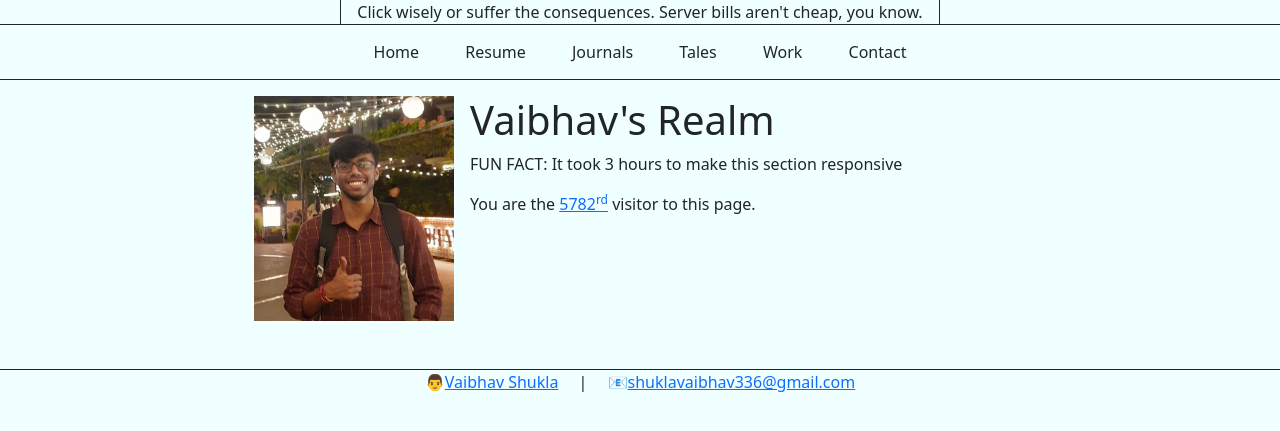
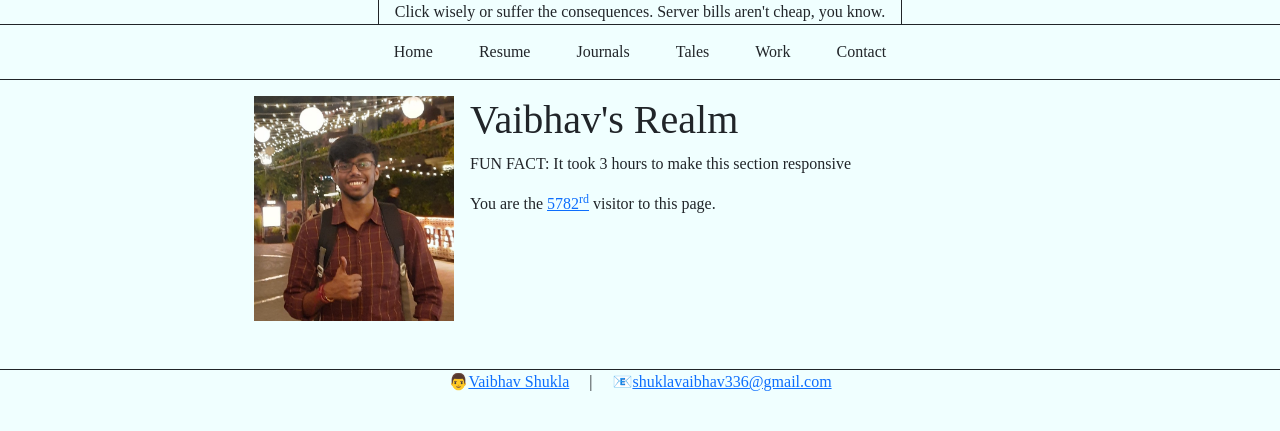
Before and after one commit to mr-vaibh/vaibhav.sh, a Django app: page / in a window 1280 px wide. Shown: the top 431 px of the page. Run offline with Django 5.2, Linux system fonts and the light colour scheme.

Commit message:
font change to Times New Roman && favicons added

```diff
--- a/home/templates/home/base.html
+++ b/home/templates/home/base.html
@@ -9,6 +9,7 @@
 
     <!-- CSS -->
     <link href="https://cdn.jsdelivr.net/npm/bootstrap@5.3.3/dist/css/bootstrap.min.css" rel="stylesheet" integrity="sha384-QWTKZyjpPEjISv5WaRU9OFeRpok6YctnYmDr5pNlyT2bRjXh0JMhjY6hW+ALEwIH" crossorigin="anonymous">
+    <link rel="stylesheet" href="https://cdnjs.cloudflare.com/ajax/libs/font-awesome/6.5.2/css/all.min.css" integrity="sha512-SnH5WK+bZxgPHs44uWIX+LLJAJ9/2PkPKZ5QiAj6Ta86w+fsb2TkcmfRyVX3pBnMFcV7oQPJkl9QevSCWr3W6A==" crossorigin="anonymous" referrerpolicy="no-referrer" />
 
     <!-- Javascript -->
     <script src="https://cdn.jsdelivr.net/npm/bootstrap@5.3.3/dist/js/bootstrap.bundle.min.js" integrity="sha384-YvpcrYf0tY3lHB60NNkmXc5s9fDVZLESaAA55NDzOxhy9GkcIdslK1eN7N6jIeHz" crossorigin="anonymous"></script>
@@ -16,7 +17,7 @@
 
     {% block head %}{% endblock head %}
 </head>
-<body style="background-color: azure;">
+<body style="background-color: azure;font-family: 'Times New Roman';">
 
     {% include "home/~components/base/quote-of-the-day.html" %}
     {% include "home/~components/base/navbar.html" %}
```
